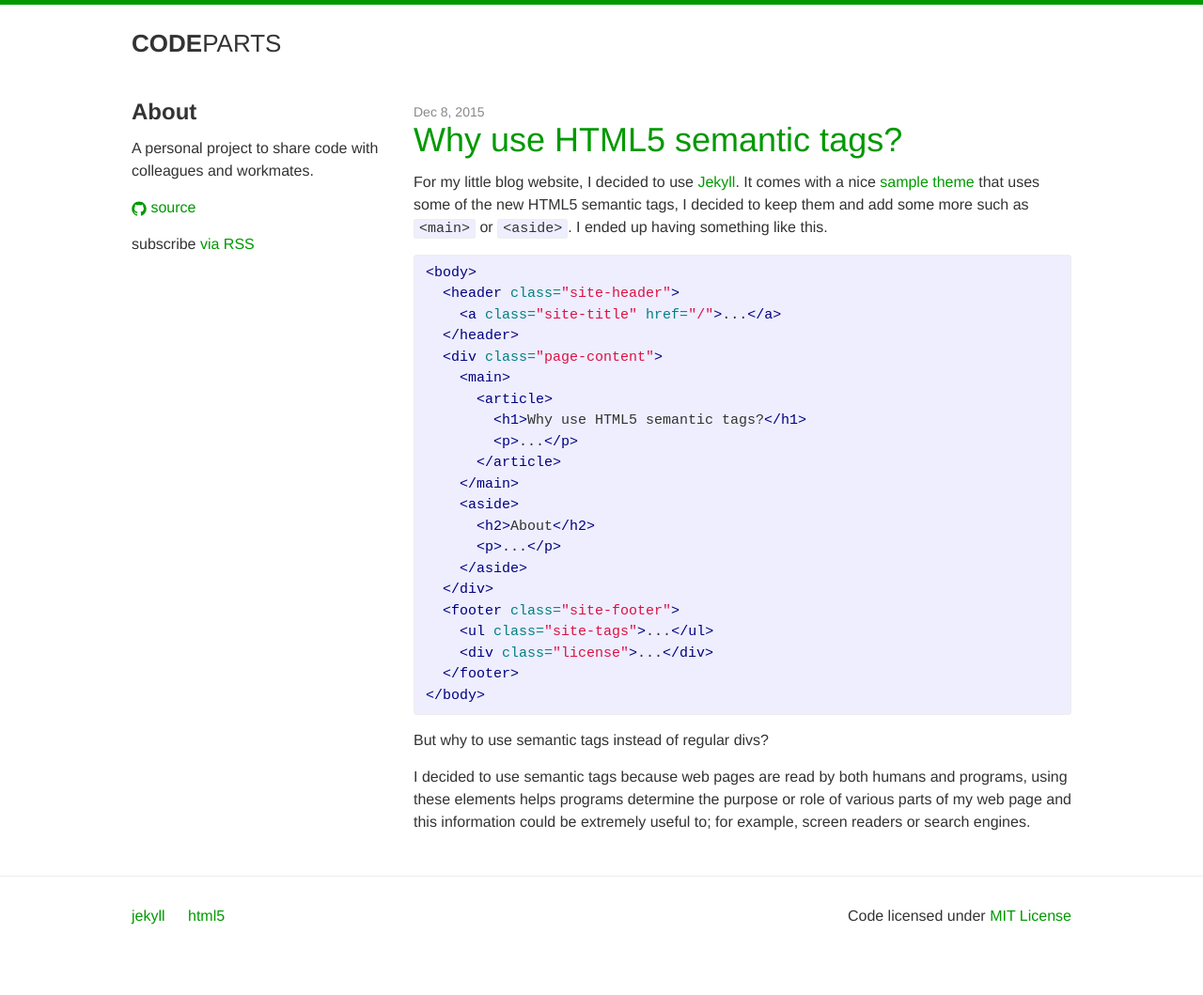
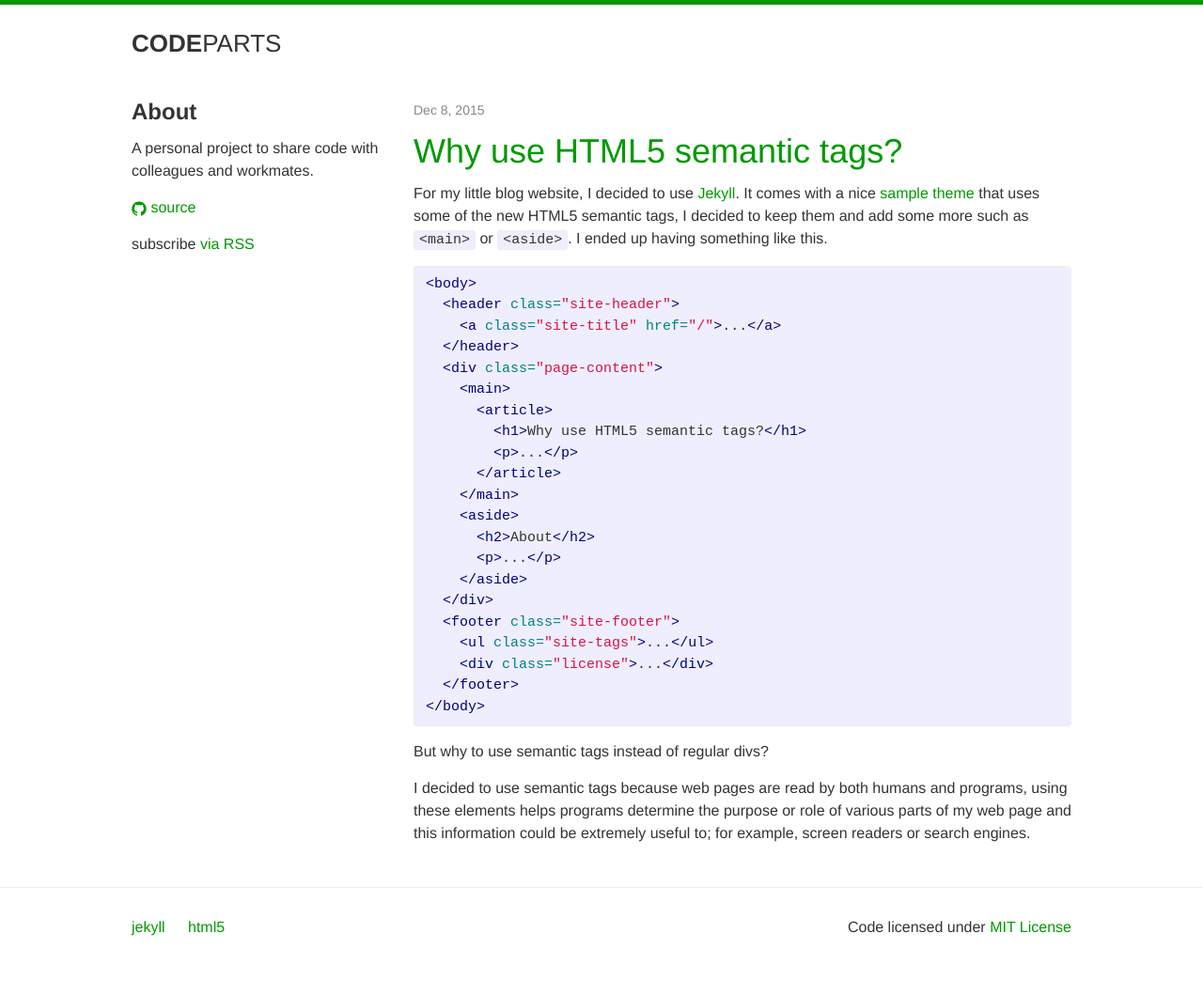
Before and after one commit to mr-jordan/codeparts, a Jekyll site: the page built from tags/html5.md, in a window 1280 px wide. Shown: the whole page at 94% size. Built offline with Jekyll 4.4.1, drawn with Linux system fonts in a browser that asks for light colours.

Commit message:
Post date fix

```diff
--- a/_layouts/tag.html
+++ b/_layouts/tag.html
@@ -9,7 +9,7 @@
     {% for post in site.posts %}
       {% if post.tags contains tag %}
       <li>
-        <span class="post-meta">{{ post.date | date: "%b %-d, %Y" }}</span>
+        <p class="post-meta">{{ post.date | date: "%b %-d, %Y" }}</p>
         <h2><a class="post-link" href="{{ post.url | prepend: site.baseurl }}">{{ post.title }}</a></h2>
         {{ post.excerpt }}
       </li>
```
